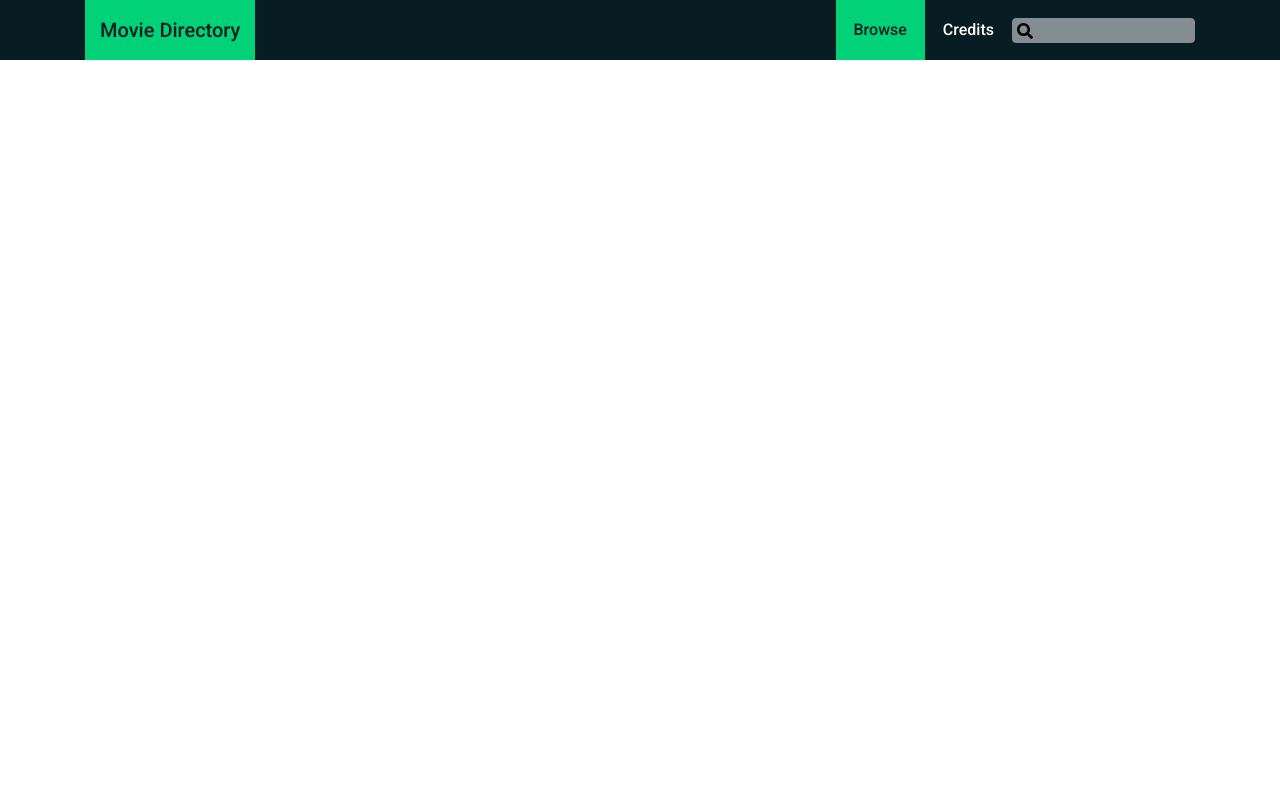
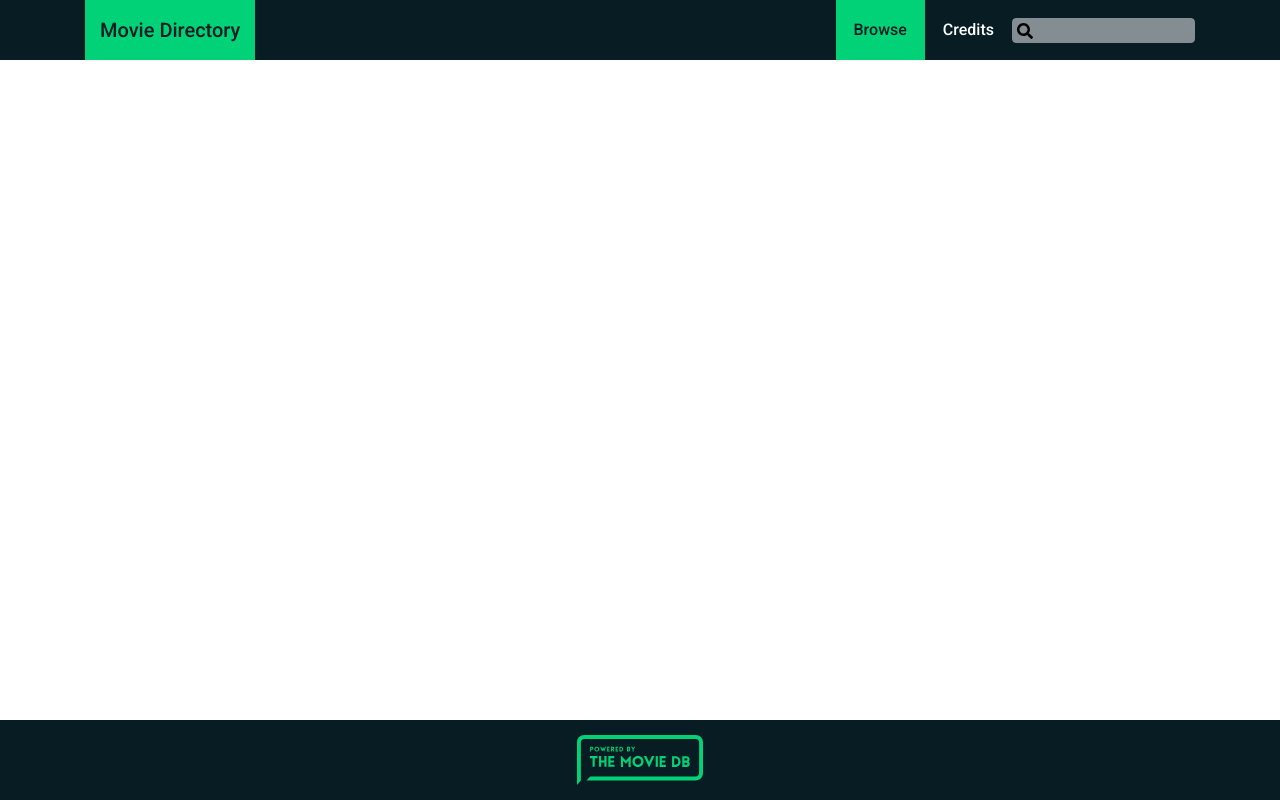
Before and after one commit to macanrox/movie-directory, a React (Create React App) app: page / in a window 1280 px wide. Built offline with nearby package versions, Linux system fonts and the light colour scheme.

Commit message:
Adds Footer component.

```diff
--- a/src/components/App/App.js
+++ b/src/components/App/App.js
@@ -1,5 +1,6 @@
 import React, { Component } from 'react';
 import MovieNav from '../MovieNav/MovieNav';
+import MovieFooter from '../MovieFooter/MovieFooter';
 import './App.scss';
 
 class App extends Component {
@@ -7,6 +8,7 @@ class App extends Component {
     return (
       <div className="app-container">
         <MovieNav />
+        <MovieFooter />
       </div>
     );
   }
--- /dev/null
+++ b/src/components/MovieFooter/MovieFooter.js
@@ -0,0 +1,20 @@
+import React from 'react';
+import { Container } from 'reactstrap';
+import './MovieFooter.scss';
+import Logo from './tmdb-logo.svg';
+
+const MovieFooter = () => {
+  return (
+    <footer className="footer">
+      <Container>
+        <img
+          className="footer__logo"
+          src={Logo}
+          alt="The Movie Database Logo - Green"
+        />
+      </Container>
+    </footer>
+  );
+};
+
+export default MovieFooter;
--- /dev/null
+++ b/src/components/MovieFooter/MovieFooter.scss
@@ -0,0 +1,41 @@
+/***
+================================
+VARIABLES
+===========================
+***/
+
+$green: #01d277;
+$black: #081c24;
+$white: #ffffff;
+$main-font: 'Roboto', sans-serif;
+
+/***
+================================
+BOOTSTRAP OVERRIDES
+===========================
+***/
+
+/***
+================================
+STYLES
+===========================
+***/
+
+.footer {
+  position: absolute;
+  display: flex;
+  flex-wrap: wrap;
+  align-items: center;
+  justify-content: space-between;
+  padding: 0.5rem 1rem;
+  bottom: 0;
+  width: 100%;
+  height: 80px;
+  background-color: $black;
+
+  &__logo {
+    display: block;
+    margin: 0 auto;
+    height: 50px;
+  }
+}
--- a/src/components/MovieNav/MovieNav.js
+++ b/src/components/MovieNav/MovieNav.js
@@ -1,4 +1,4 @@
-import React, { Component } from 'react';
+import React from 'react';
 import {
   Container,
   FormGroup,
@@ -10,14 +10,7 @@ import {
 } from 'reactstrap';
 import './MovieNav.scss';
 
-class MovieNav extends Component {
-  constructor(props) {
-    super(props);
-
-    this.state = {};
-  }
-
-  render() {
+const MovieNav = () => {
   return (
     <Navbar className="navbar">
       <Container>
@@ -40,7 +33,6 @@ class MovieNav extends Component {
       </Container>
     </Navbar>
   );
-  }
-}
+};
 
 export default MovieNav;
```
Also changed, not shown: src/components/Footer/Footer.js (deleted), src/components/Footer/Footer.scss (deleted), src/components/MovieFooter/tmdb-logo.svg (added). Lines whose indentation alone changed are shown as unchanged.
